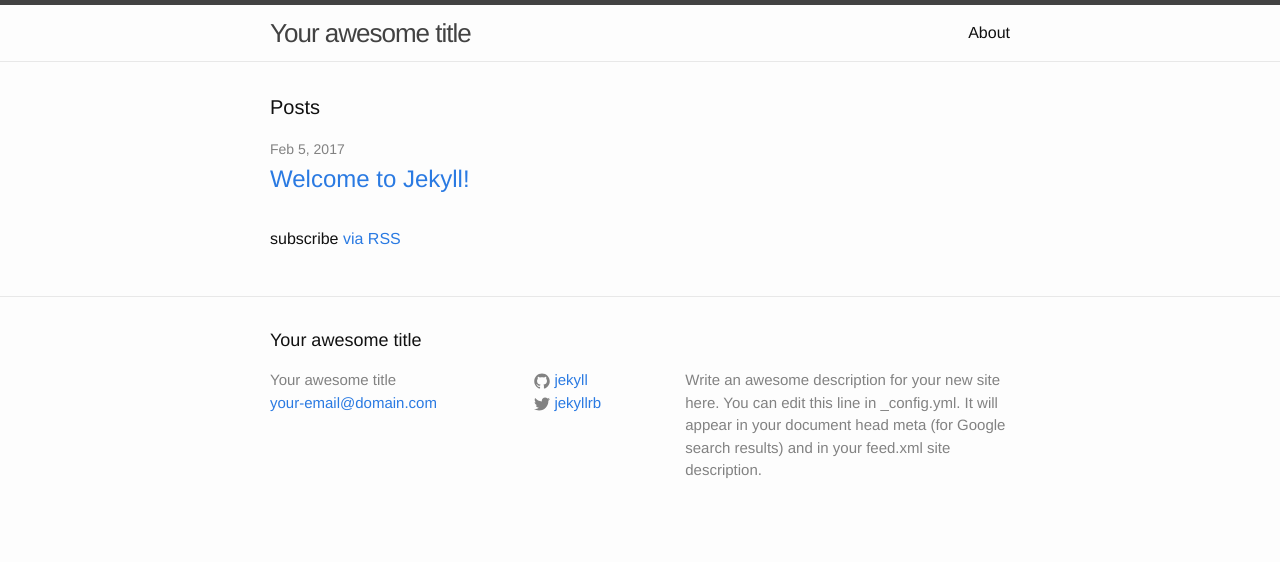
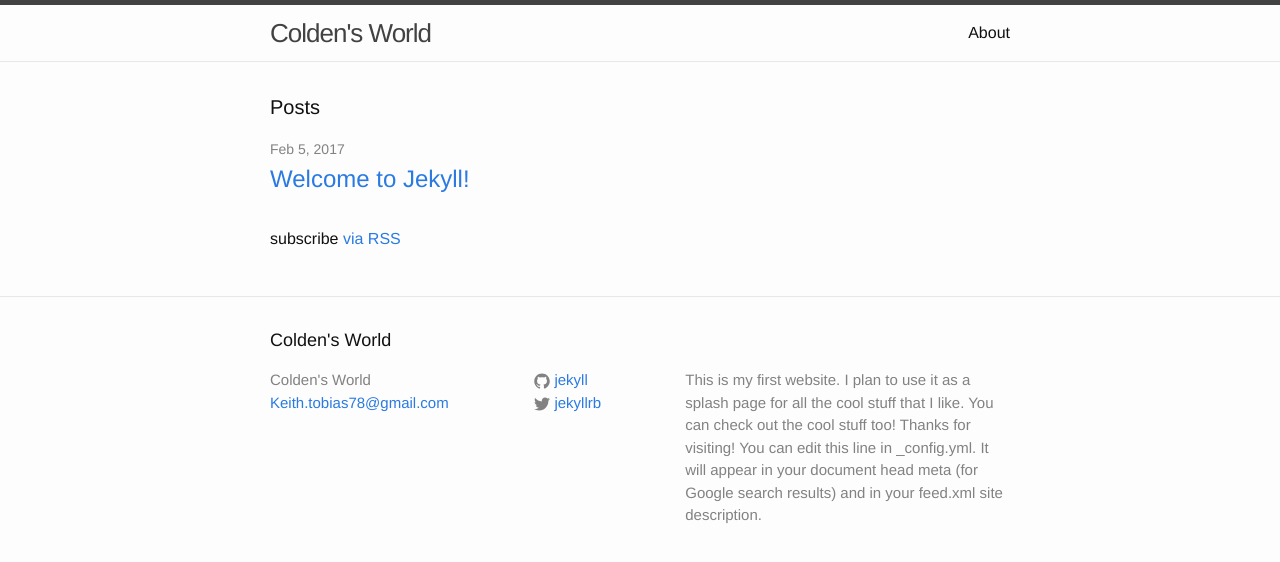
Before and after one commit to KeithTobias78/KeithTobias78.github.io, a Jekyll site: the page built from index.html, in a window 1280 px wide. Shown: the top 562 px of the page. Built offline with Jekyll 4.4.1, drawn with Linux system fonts in a browser that asks for light colours.

Commit message:
updated _config.yml

```diff
--- a/_config.yml
+++ b/_config.yml
@@ -1,4 +1,4 @@
-# Welcome to Jekyll!
+# Wassup Peeps - This is Colden's Radical Website
 #
 # This config file is meant for settings that affect your whole blog, values
 # which you are expected to set up once and rarely need to edit after that.
@@ -6,14 +6,17 @@
 # 'jekyll serve'. If you change this file, please restart the server process.
 
 # Site settings
-title: Your awesome title
-email: your-email@domain.com
+title: Colden's World
+email: Keith.tobias78@gmail.com
 description: > # this means to ignore newlines until "baseurl:"
-  Write an awesome description for your new site here. You can edit this
+  This is my first website.  I plan to use it as a splash page for all the cool stuff
+  that I like.  You can check out the cool stuff too!  Thanks for visiting!
+
+  You can edit this
   line in _config.yml. It will appear in your document head meta (for
   Google search results) and in your feed.xml site description.
 baseurl: "" # the subpath of your site, e.g. /blog
-url: "http://yourdomain.com" # the base hostname & protocol for your site
+url: "http://www.coldentobias.com" # the base hostname & protocol for your site
 twitter_username: jekyllrb
 github_username:  jekyll
 
```
